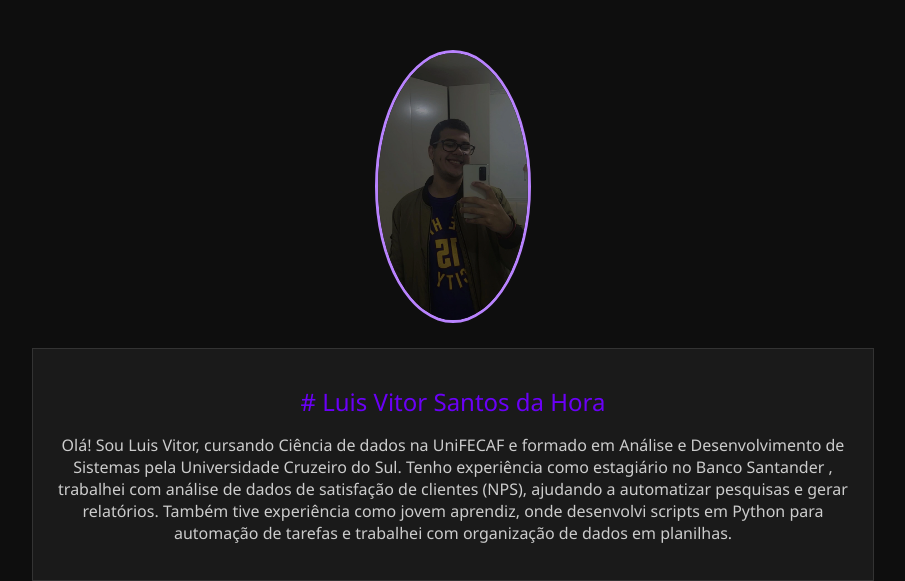
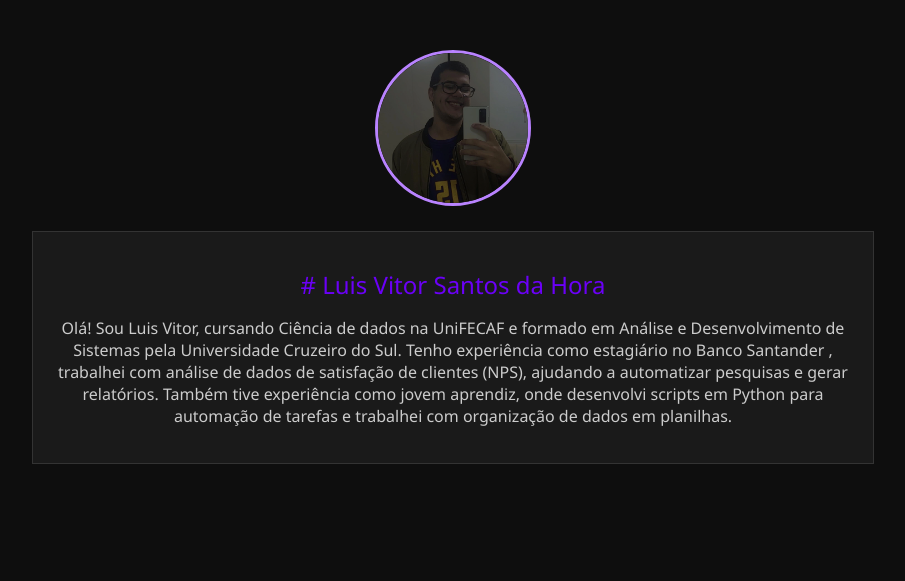
Before and after one commit to LuisVitorDaHora/portfolio-luis-vitor, a plain HTML site: page index.html in a window 1280 px wide. Shown: the part 203-784 px from the top of the page, without its empty margins (187-1092 px from the left). Drawn offline with Linux system fonts and the light colour scheme.

Commit message:
Atualizando CSS

```diff
--- a/style.css
+++ b/style.css
@@ -31,10 +31,14 @@ nav a {
 }
 
 .hero img {
-  width: 150px;
-  border-radius: 50%;
-  border: 3px solid #B983FF;
-  margin: 20px 0;
+    width: 150px;
+    height: 150px;
+    border-radius: 50%;
+    object-fit: cover;
+    object-position: center;
+    border: 3px solid #B983FF;
+    margin: 20px 0;
+    display: inline-block;
 }
 
 .descricao {
```
